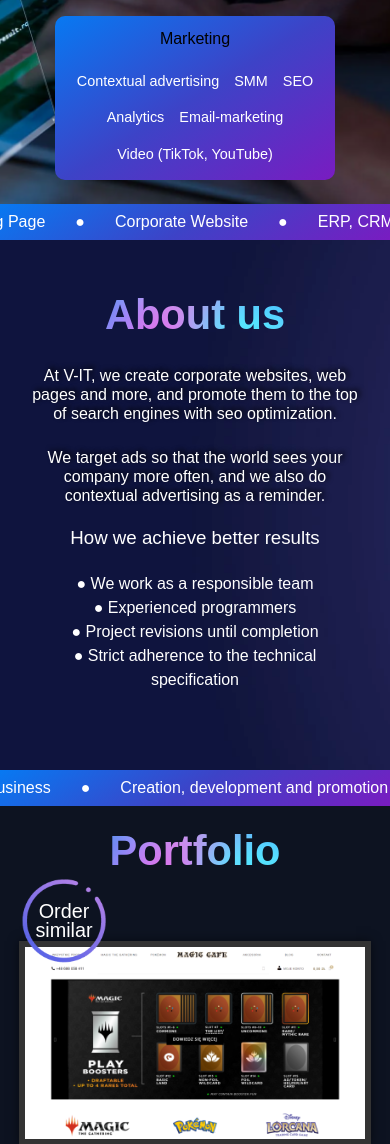
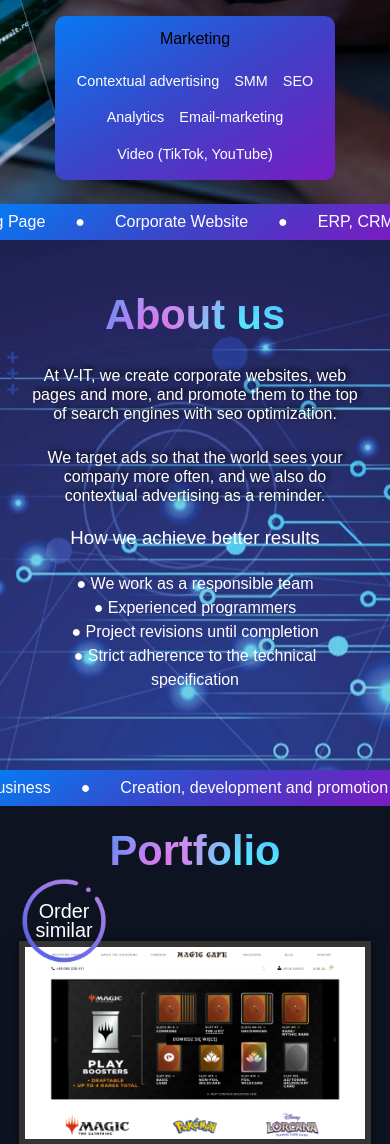
Before and after one commit to murimolda/V-IT-new, a PHP site: page / in a window 390 px wide. Shown: the part 754-1898 px from the top of the page. Run offline with PHP 8.4, Linux system fonts and the light colour scheme.

Commit message:
feat: add mobile style

```diff
--- a/assets/style/style.css
+++ b/assets/style/style.css
@@ -700,9 +700,6 @@ a:visited {
 }
 
 @media screen and (max-width: 650px) {
-  .about-section {
-    background-position: center left;
-  }
   .about-wrap {
     width: 90%;
     margin-left: 0;
```
